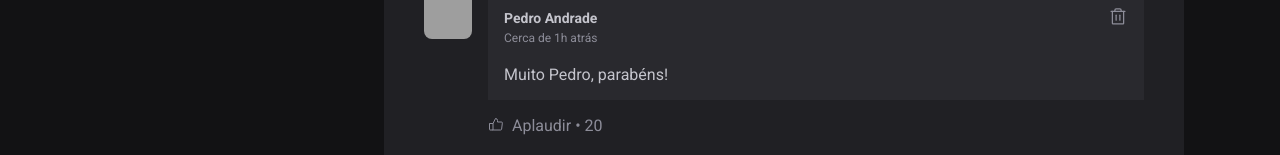
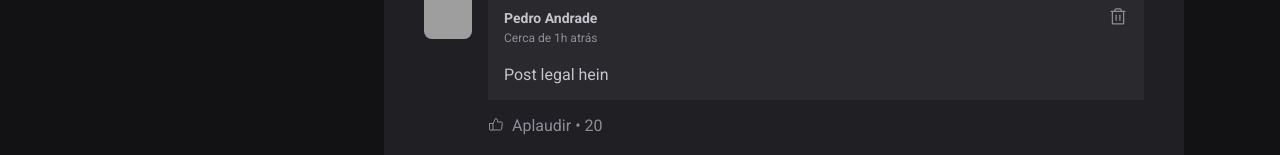
Before and after one commit to pedroeduardo36/ignite-feed, a React (Vite) app: page / in a window 1280 px wide. Shown: the part 598-753 px from the top of the page. Built offline with nearby package versions, Linux system fonts and the light colour scheme; grey boxes are pictures that could not be loaded.

Commit message:
Inserindo comentários (programação declarativa)

```diff
--- a/src/components/Comment.jsx
+++ b/src/components/Comment.jsx
@@ -1,8 +1,9 @@
+/* eslint-disable react/prop-types */
 import { ThumbsUp, Trash } from "phosphor-react";
 import styles from "./Comment.module.css";
 import { Avatar } from "./Avatar";
 
-export function Comment() {
+export function Comment({content}) {
   return (
     <div className={styles.comment}>
       <Avatar hasBorder={false} src="http://github.com/pedroeduardo36.png" alt="" />
@@ -25,7 +26,7 @@ export function Comment() {
             </button>
           </header>
 
-          <p>Muito Pedro, parabéns!</p>
+          <p>{content}</p>
         </div>
 
         <footer>
--- a/src/components/Post.jsx
+++ b/src/components/Post.jsx
@@ -8,7 +8,9 @@ import { format, formatDistanceToNow } from "date-fns";
 import ptBR from "date-fns/locale/pt-BR";
 
 export function Post({ author, publishedAt, content }) {
-  const [comments, setComment] = useState([1]);
+  const [comments, setComment] = useState(["Post legal hein"]);
+
+  const [newCommentText, setNewCommentText] = useState("");
 
   const publishedDateFormatted = format(
     publishedAt,
@@ -23,10 +25,16 @@ export function Post({ author, publishedAt, content }) {
     addSuffix: true,
   });
 
-  function handleCreateNweComment() {
+  function handleCreateNewComment() {
     event.preventDefault();
 
-    setComment([...comments, comments.length + 1]);
+    setComment([...comments, newCommentText]);
+
+    setNewCommentText("");
+  }
+
+  function handleNewCommentChange() {
+    setNewCommentText(event.target.value);
   }
 
   return (
@@ -62,10 +70,15 @@ export function Post({ author, publishedAt, content }) {
         })}
       </div>
 
-      <form onSubmit={handleCreateNweComment} className={styles.commentForm}>
+      <form onSubmit={handleCreateNewComment} className={styles.commentForm}>
         <strong>Deixe seu feedback</strong>
 
-        <textarea placeholder="Deixe um comentário" />
+        <textarea
+          name="comment"
+          placeholder="Deixe um comentário"
+          value={newCommentText}
+          onChange={handleNewCommentChange}
+        />
 
         <footer>
           <button type="submit">Publicar</button>
@@ -74,7 +87,7 @@ export function Post({ author, publishedAt, content }) {
 
       <div className={styles.commentList}>
         {comments.map((comment) => {
-          return <Comment />;
+          return <Comment content={comment} />;
         })}
       </div>
     </article>
```
